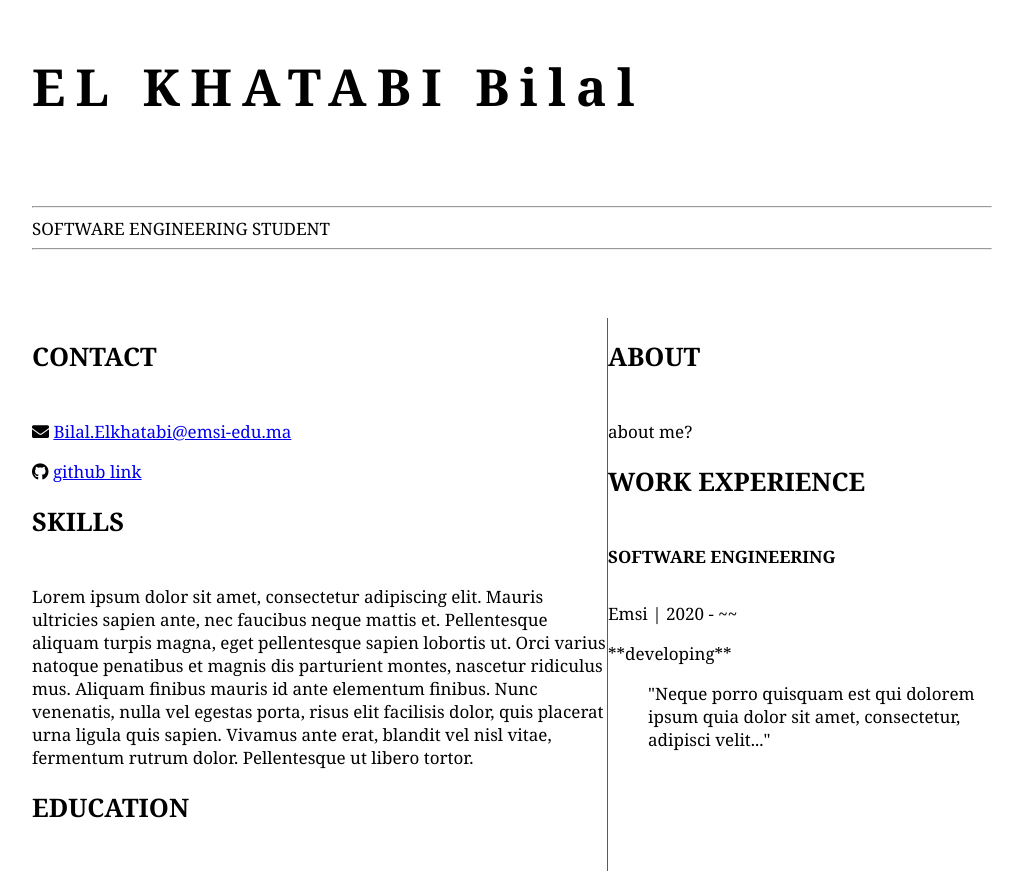
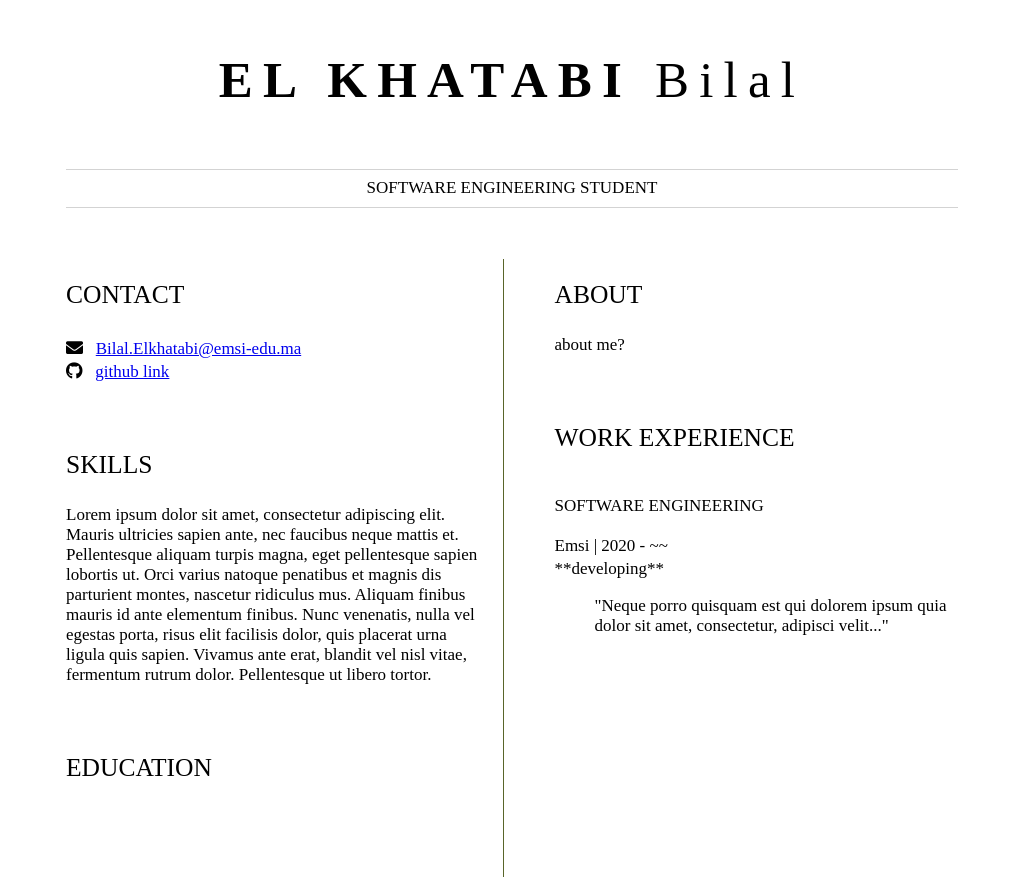
Before and after one commit to bilalobe/ho, a plain HTML site: page index.html in a window 1280 px wide. Shown: the whole page, without its empty margins (128-1151 px from the left). Drawn offline with Linux system fonts and the light colour scheme.

Commit message:
Update style.css

```diff
--- a/style.css
+++ b/style.css
@@ -1,5 +1,5 @@
 body {
-    font-family: Georgia, 'Times New Roman', Times, serif;
+    font-family: 'Times New Roman', Times, serif;
     font-size: 17px;
     max-width: 960px;
     margin: auto;
@@ -21,11 +21,46 @@ h3 {
     font-size: 1em;
     padding-bottom: 1em;
 
-} main {
-    display: grid;
-    grid-template-columns: 60% 40%;
-    margin-top: 4em;
-}
+}     main {
+        display: grid;
+        grid-template-columns: repeat(auto-fill, minmax(400px, 1fr));
+        grid-gap: 1em;
+        margin-top: 3em;
+    }
+    header {
+        text-align: center;
+        margin: auto 2em;
+    }
+
+    section {
+        margin: auto 1em 4em 2em;
+    }
+
+    i {
+        margin-right: .5em;
+    }
+
+    p {
+        margin: .2em auto
+    }
+
+    hr {
+        border: none;
+        background-color: lightgray;
+        height: 1px;
+    }
+
+    h1, h2, h3 {
+        font-weight: 100;
+        margin-bottom: 0;
+        padding-bottom: 1em;
+    }
+
+    @media (min-width: 1000px){
+        #mainLeft {
+            border-right: 1px solid lightgray;
+        }
+    }
 
 #mainLeft {
     border-right: 1px solid rgb(89, 101, 42);
```
